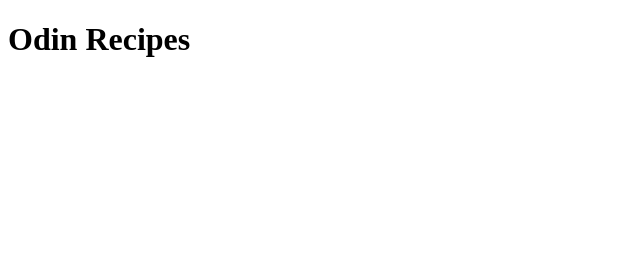
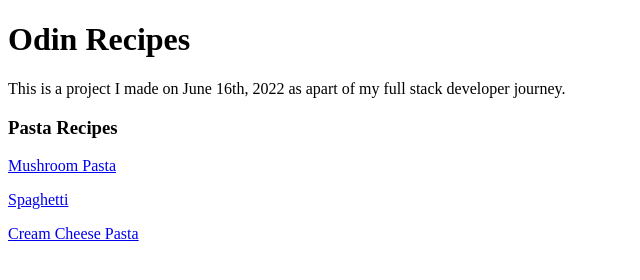
Before and after one commit to phamstatic/odin-recipes, a plain HTML site: page index.html in a window 1280 px wide. Shown: the whole page, without its empty margins (0-640 px from the left). Drawn offline with Linux system fonts and the light colour scheme.

Commit message:
Created links to all three recipe pages on the main index.html page.

```diff
--- a/index.html
+++ b/index.html
@@ -9,6 +9,11 @@
 
 <body>
 <h1>Odin Recipes</h1>
+<p>This is a project I made on June 16th, 2022 as apart of my full stack developer journey.</p>
+<h3>Pasta Recipes</h3>
+<p><a href="recipes/mushroom-pasta.html">Mushroom Pasta</a></p>
+<p><a href="recipes/spaghetti.html">Spaghetti</a></p>
+<p><a href="recipes/cream-cheese-pasta.html">Cream Cheese Pasta</a></p>
 </body>
 
 </html>
```
